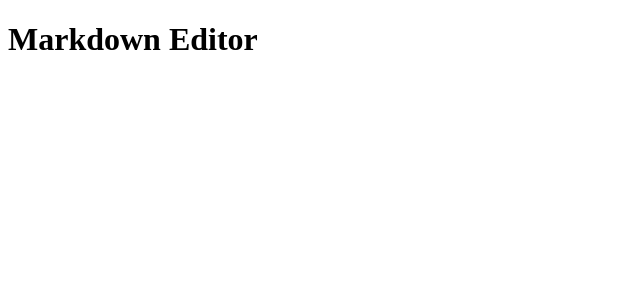
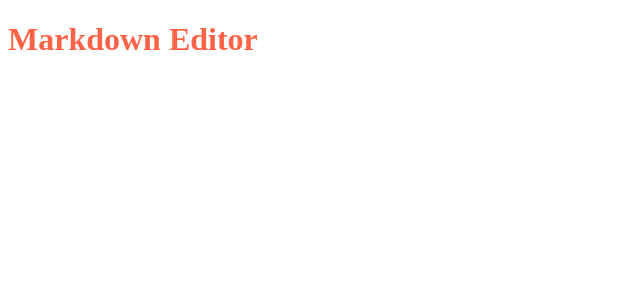
Before and after one commit to BoxPistols/Markdown-React, a React app: page / in a window 1280 px wide. Shown: the top 300 px of the page, without its empty margins (0-640 px from the left). Built offline with nearby package versions, Linux system fonts and the light colour scheme.

Commit message:
[fix] add styled-component

```diff
--- a/package.json
+++ b/package.json
@@ -9,8 +9,10 @@
   "dependencies": {
     "@types/react": "^16.9.56",
     "@types/react-dom": "^16.9.9",
+    "@types/styled-components": "^5.1.4",
     "react": "^17.0.1",
     "react-dom": "^17.0.1",
+    "styled-components": "^5.2.1",
     "ts-loader": "^8.0.7",
     "typescript": "^4.0.5"
   },
--- a/src/index.tsx
+++ b/src/index.tsx
@@ -1,6 +1,11 @@
 import * as React from 'react'
 import { render } from 'react-dom'
+import styled from 'styled-components'
 
-const Main = (<h1>Markdown Editor</h1>)
+const Header = styled.h1`
+  color: tomato;
+`
+
+const Main = (<Header>Markdown Editor</Header>)
 
 render(Main, document.getElementById('app'))
--- a/webpack.config.js
+++ b/webpack.config.js
@@ -21,6 +21,6 @@
   },
   devServer: {
     hot: true,
-    open: true,
+    open: false,
   },
 }
```
Also changed, not shown: 2 other files (tests, documents, lock files or other folders).
